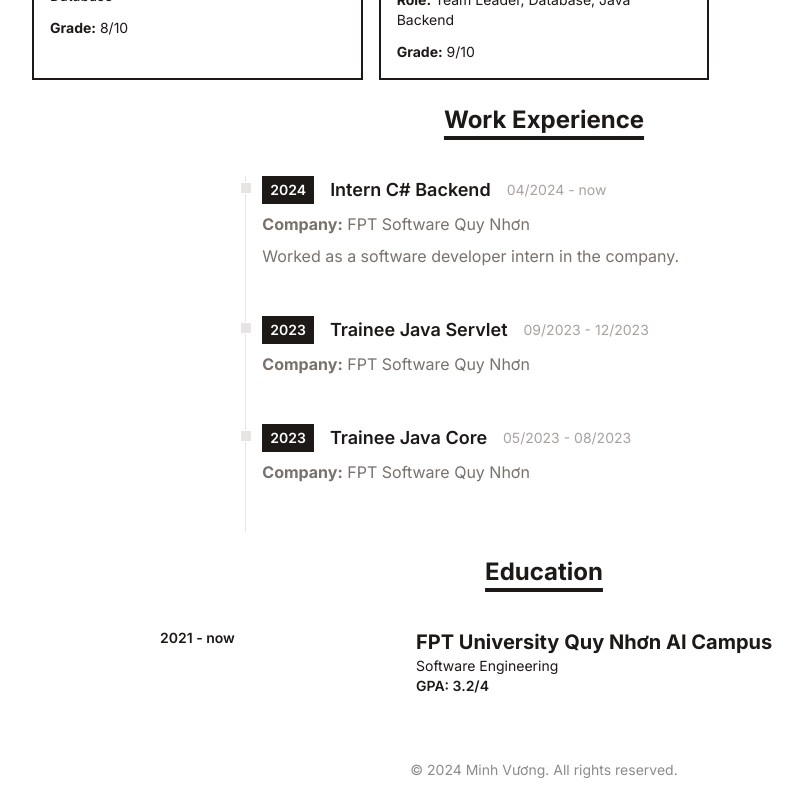
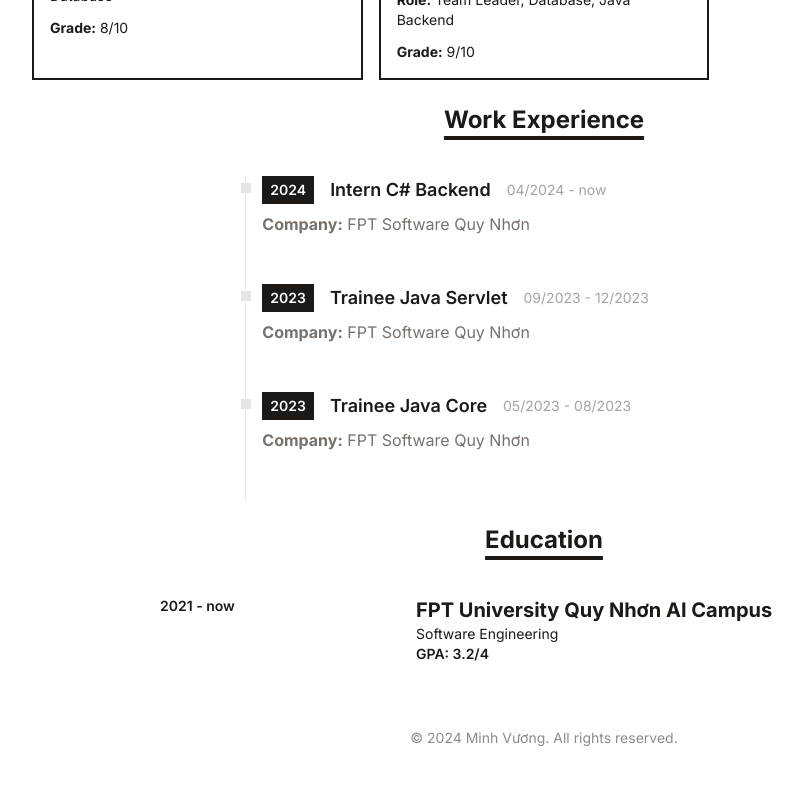
Before and after one commit to hardingadonis/hardingadonis.github.io, a React (Vite) app: page / in a window 1280 px wide. Shown: the part 729-1529 px from the top of the page, without its empty margins (96-899 px from the left). After the commit the page ends 1497 px from the top, so only its background shows below. Built offline with nearby package versions, Linux system fonts and the light colour scheme.

Commit message:
[Update] Update the type `WorkExperienceInfo`

```diff
--- a/src/components/WorkExperienceItem.tsx
+++ b/src/components/WorkExperienceItem.tsx
@@ -1,5 +1,5 @@
 type WorkExperienceItemProps = {
-	worikExperience: WorkExperienceInfo;
+	workExperience: WorkExperienceInfo;
 };
 
 const WorkExperienceItem = (props: WorkExperienceItemProps) => {
@@ -9,21 +9,41 @@ const WorkExperienceItem = (props: WorkExperienceItemProps) => {
 				<div className="absolute w-3 h-3 bg-stone-200 mt-1.5 -left-1.5 border border-white" />
 				<p className="flex flex-wrap gap-4 flex-row items-center justify-start text-xs md:text-sm">
 					<span className="inline-block px-2 py-1 font-semibold text-white bg-stone-900">
-						{props.worikExperience.year}
+						{props.workExperience.year}
 					</span>
 					<h3 className="text-lg font-semibold text-stone-900">
-						{props.worikExperience.position}
+						{props.workExperience.position}
 					</h3>
 					<div className="my-1 text-sm font-normal leading-none text-stone-400">
-						{props.worikExperience.duration}
+						{props.workExperience.duration}
 					</div>
 				</p>
 				<p className="my-2 text-base font-normal text-stone-500">
-					<strong>Company:</strong> {props.worikExperience.company}
+					<strong>Company:</strong> {props.workExperience.company}
 				</p>
-				{props.worikExperience.description && (
+				{props.workExperience.technicalStack && (
+					<p className="my-2 text-base font-normal text-stone-500  space-y-1">
+						<strong>Technical stack:</strong>
+						<ul className="list-disc list-inside space-y-1">
+							{props.workExperience.technicalStack.map((item, index) => (
+								<li key={index}>{item}</li>
+							))}
+						</ul>
+					</p>
+				)}
+				{props.workExperience.workDescription && (
+					<p className="my-2 text-base font-normal text-stone-500  space-y-1">
+						<strong>Work description:</strong>
+						<ul className="list-disc list-inside  space-y-1">
+							{props.workExperience.workDescription.map((item, index) => (
+								<li key={index}>{item}</li>
+							))}
+						</ul>
+					</p>
+				)}
+				{props.workExperience.teamsize && (
 					<p className="my-2 text-base font-normal text-stone-500">
-						{props.worikExperience.description}
+						<strong>Team size:</strong> {props.workExperience.teamsize}
 					</p>
 				)}
 			</li>
--- a/src/components/WorkExperienceList.tsx
+++ b/src/components/WorkExperienceList.tsx
@@ -15,7 +15,7 @@ const WorkExperienceList = () => {
 						.slice()
 						.reverse()
 						.map((workExperience) => (
-							<WorkExperienceItem worikExperience={workExperience} />
+							<WorkExperienceItem workExperience={workExperience} />
 						))}
 				</div>
 			</div>
--- a/src/types/index.d.ts
+++ b/src/types/index.d.ts
@@ -23,5 +23,7 @@ declare type WorkExperienceInfo = {
 	position: string;
 	company: string;
 	duration: string;
-	description?: string;
+	technicalStack?: string[];
+	workDescription?: string[];
+	teamsize?: string;
 };
```
